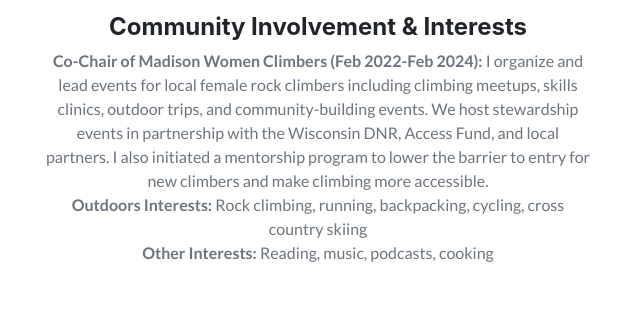
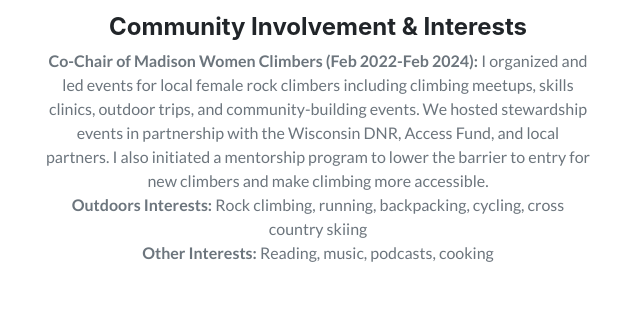
Before and after one commit to kathrynrbernard/portfolio, a plain HTML site: page index.html in a window 1280 px wide. Shown: the part 5651-5966 px from the top of the page, 607-1247 px from the left. Drawn offline with nearby package versions, Linux system fonts and the light colour scheme.

Commit message:
Update community involvement

```diff
--- a/index.html
+++ b/index.html
@@ -749,9 +749,9 @@
             <h4 class="service-heading">Community Involvement & Interests</h4>
             <p class="text-muted max-width-300">
               <b>Co-Chair of Madison Women Climbers (Feb 2022-Feb 2024):</b> I
-              organize and lead events for local female rock climbers including
+              organized and led events for local female rock climbers including
               climbing meetups, skills clinics, outdoor trips, and
-              community-building events. We host stewardship events in
+              community-building events. We hosted stewardship events in
               partnership with the Wisconsin DNR, Access Fund, and local
               partners. I also initiated a mentorship program to lower the
               barrier to entry for new climbers and make climbing more
```
